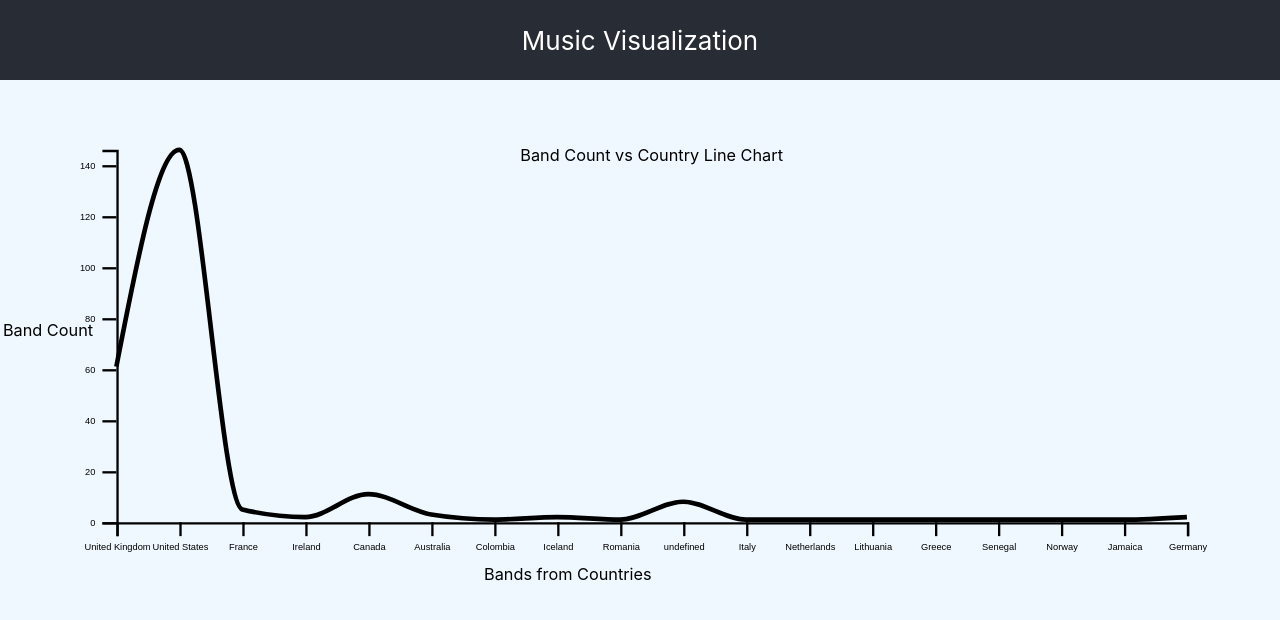
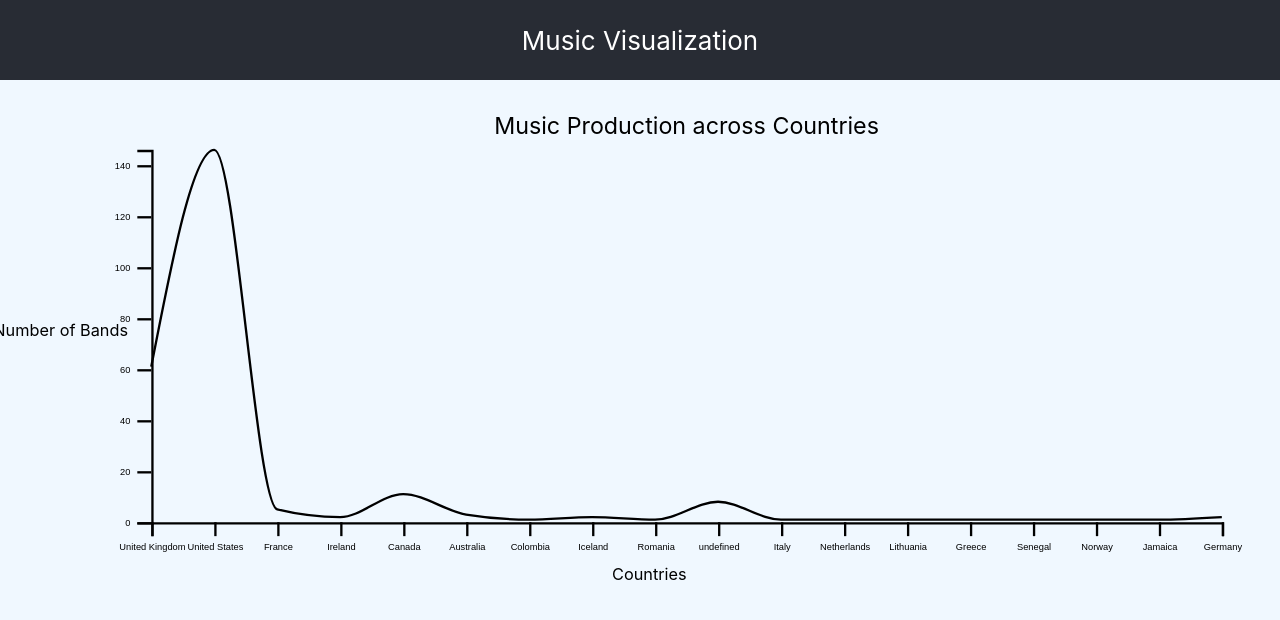
Before and after one commit to fatemam2703/INST-630, a React (Create React App) app in the folder my-app/: page / in a window 1280 px wide. Shown: the top 620 px of the page. Built offline with nearby package versions, Linux system fonts and the light colour scheme.

Commit message:
cleanup line chart code

```diff
--- a/my-app/src/App.js
+++ b/my-app/src/App.js
@@ -1,7 +1,7 @@
 // import logo from './logo.svg';
 import React from 'react';
 import './App.css';
-import SimpleBarChart from './components/simpleBarChart';
+import SimpleChart from './components/simpleChart';
 
 function App() {
   return (
@@ -10,7 +10,7 @@ function App() {
         Music Visualization
       </header>
       <div className="App-body">
-        <SimpleBarChart />
+        <SimpleChart />
       </div>
     </div>
 
--- a/my-app/src/components/simpleBarChart.js
+++ b/my-app/src/components/simpleChart.js
@@ -1,10 +1,10 @@
 import React from 'react';
-import './simpleBarChart.css';
+import './simpleChart.css';
 import data from '../data/first250rows.json';
 import { useEffect, useState , useRef } from 'react';
 import * as d3 from "d3";
 
-function SimpleBarChart() {
+function SimpleChart() {
   const artists = data.artists;
   console.log(artists[0].artist_mb, artists[0].country_mb);
   const artistCountryBandNames = {};
@@ -69,7 +69,6 @@ function SimpleBarChart() {
         const xAxis = d3.axisBottom(xScale)
         const yAxis = d3.axisLeft(yScale)
 
-     //  7] Draw x and y Axes   -------------------------//
       d3.select('#xaxis').remove()
       d3.select(svgRef.current)
         .append('g')
@@ -88,10 +87,10 @@ function SimpleBarChart() {
       d3.select(svgRef.current)
         .append("text")
         .attr("x", (width / 2))
-        .attr("y", (height / 8))
+        .attr("y", (height / 15))
         .attr("text-anchor", "middle")
-        .style("font-size", "7px")
-        .text("Band Count vs Country Line Chart")
+        .style("font-size", "10px")
+        .text("Music Production across Countries")
         .attr('id','title');
 
       d3.select('#xaxis-label').remove()
@@ -100,7 +99,7 @@ function SimpleBarChart() {
         .attr("text-anchor", "end")
         .attr("x", width/2)
         .attr("y", height+5)
-        .text("Bands from Countries")
+        .text("Countries")
         .attr('id','xaxis-label')
         .style("font-size", "7px") ;
 
@@ -110,10 +109,9 @@ function SimpleBarChart() {
         .attr("text-anchor", "end")
         .attr("x", 10)
         .attr("y", height/2)
-        .text("Band Count")
+        .text("Number of Bands")
         .attr('id','yaxis-label')
-        .style("font-size", "7px") ;
-
+        .style("font-size", "7px");
 
     },[chartdata]
   )
@@ -122,8 +120,8 @@ function SimpleBarChart() {
   return (
     <div className="simpleBarChart">
       {/* <h3>Line chart here!</h3> */}
-      <svg id="chart" ref={svgRef} viewBox="-30 -10 550 250">
-        <path d="" fill="none" stroke="black" strokeWidth="2" />
+      <svg id="chart" ref={svgRef} viewBox="-45 -10 550 250">
+        <path d="" fill="none" stroke="black" strokeWidth="1" />
       </svg>
       <p>
         {/* Chart data - - {JSON.stringify(chartdata)} */}
@@ -135,4 +133,4 @@ function SimpleBarChart() {
   );
 }
 
-export default SimpleBarChart
+export default SimpleChart
```
Also changed, not shown: my-app/src/components/simpleChart.css (renamed from my-app/src/components/simpleBarChart.css).
